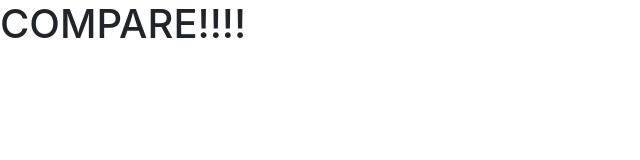
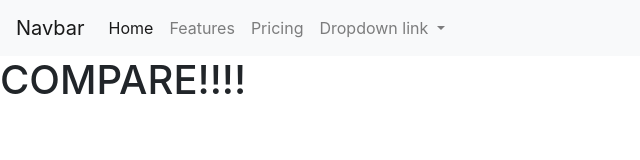
Before and after one commit to 13thRooney/web-visualization-dashboard, a plain HTML site: page comparison.html in a window 1280 px wide. Shown: the whole page, without its empty margins (0-640 px from the left). Drawn offline with nearby package versions, Linux system fonts and the light colour scheme.

Commit message:
initial navbar

```diff
--- a/comparison.html
+++ b/comparison.html
@@ -11,6 +11,37 @@
     <title>Comparison</title>
   </head>
   <body>
+      <nav class="navbar navbar-expand-lg navbar-light bg-light">
+          <a class="navbar-brand" href="#">Navbar</a>
+          <button class="navbar-toggler" type="button" data-toggle="collapse" data-target="#navbarNavDropdown" aria-controls="navbarNavDropdown" aria-expanded="false" aria-label="Toggle navigation">
+            <span class="navbar-toggler-icon"></span>
+          </button>
+          <div class="collapse navbar-collapse" id="navbarNavDropdown">
+            <ul class="navbar-nav">
+              <li class="nav-item active">
+                <a class="nav-link" href="#">Home <span class="sr-only">(current)</span></a>
+              </li>
+              <li class="nav-item">
+                <a class="nav-link" href="#">Features</a>
+              </li>
+              <li class="nav-item">
+                <a class="nav-link" href="#">Pricing</a>
+              </li>
+              <li class="nav-item dropdown">
+                <a class="nav-link dropdown-toggle" href="#" id="navbarDropdownMenuLink" role="button" data-toggle="dropdown" aria-haspopup="true" aria-expanded="false">
+                  Dropdown link
+                </a>
+                <div class="dropdown-menu" aria-labelledby="navbarDropdownMenuLink">
+                  <a class="dropdown-item" href="#">Action</a>
+                  <a class="dropdown-item" href="#">Another action</a>
+                  <a class="dropdown-item" href="#">Something else here</a>
+                </div>
+              </li>
+            </ul>
+          </div>
+        </nav>
+
+
     <h1>COMPARE!!!!</h1>
 
     <!-- Optional JavaScript -->
```
Also changed, not shown: index.html (+30 -0 lines).
